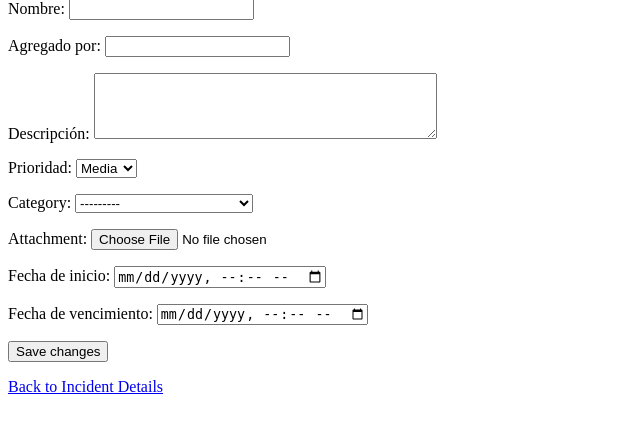
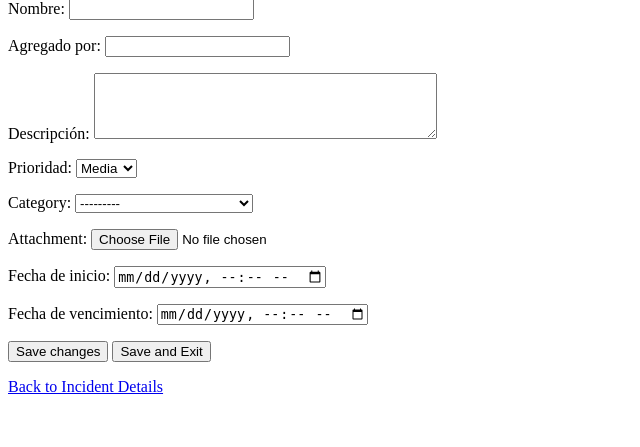
Before and after one commit to amadorssa/incidentia, a Django app: template incidents/templates/incidents/edit_incident.html in a window 1280 px wide. Shown: the part 67-514 px from the top of the page, without its empty margins (0-640 px from the left). Run offline with Django 4.2, Linux system fonts and the light colour scheme; the template is opened without the code that fills it: values that come from a table or form of the project are taken from there, others are empty.

Commit message:
botón save changes y save and exit

```diff
--- a/incidents/templates/incidents/detail.html
+++ b/incidents/templates/incidents/detail.html
@@ -6,7 +6,6 @@
 
 <p>Prioridad: {{ incident.prioridad }}</p>
 <p>Categoría: {{ incident.category }}</p>
-<p>{{ incident.description|safe }}</p>
 
 {% if incident.attachment %}
     <p>Archivo adjunto: <a href="{{ incident.attachment.url }}" download>Descargar archivo</a></p>
--- a/incidents/templates/incidents/edit_incident.html
+++ b/incidents/templates/incidents/edit_incident.html
@@ -2,33 +2,41 @@
 <form id="incident-form" method="post" enctype="multipart/form-data">
     {% csrf_token %}
     {{ form.as_p }}
-    <button type="submit" id="save-button">Save changes</button>
+    <button type="submit" id="save-button" name="action" value="save">Save changes</button>
+    <button type="submit" id="save-exit-button" name="action" value="save_exit">Save and Exit</button>
 </form>
 
 <div id="success-message" style="display: none; color: green;">
     Changes saved successfully!
 </div>
 
-<!-- Enlace para volver a la vista de detalles del incidente -->
 <a href="{% url 'incidents:detail' incident.pk %}">Back to Incident Details</a>
 
 <script>
     document.getElementById('incident-form').addEventListener('submit', function(event) {
-        event.preventDefault();  // Evita el envío normal del formulario
+        const action = document.activeElement.getAttribute('value');  // Identifica el botón presionado
+
+        // Si se presiona "Save and Exit", permite el flujo normal de solicitud
+        if (action === 'save_exit') {
+            return;  // No previene el envío del formulario
+        }
+
+        // Si se presiona "Save changes", previene el envío normal y hace una solicitud AJAX
+        event.preventDefault();
 
         const formData = new FormData(this);
 
-        fetch("{% url 'incidents:edit' incident.pk %}", {  // Asegúrate de que esta URL esté definida para la edición
+        fetch("{% url 'incidents:edit' incident.pk %}", {
             method: "POST",
             body: formData,
             headers: {
                 "X-CSRFToken": "{{ csrf_token }}",
-                "X-Requested-With": "XMLHttpRequest",  // Añadir este header para que Django reconozca la solicitud AJAX
+                "X-Requested-With": "XMLHttpRequest",
             },
         })
         .then(response => {
             if (response.ok) {
-                return response.json();  // Obtiene la respuesta JSON en caso de éxito
+                return response.json();
             }
             throw new Error("Error en la respuesta de la solicitud.");
         })
```
